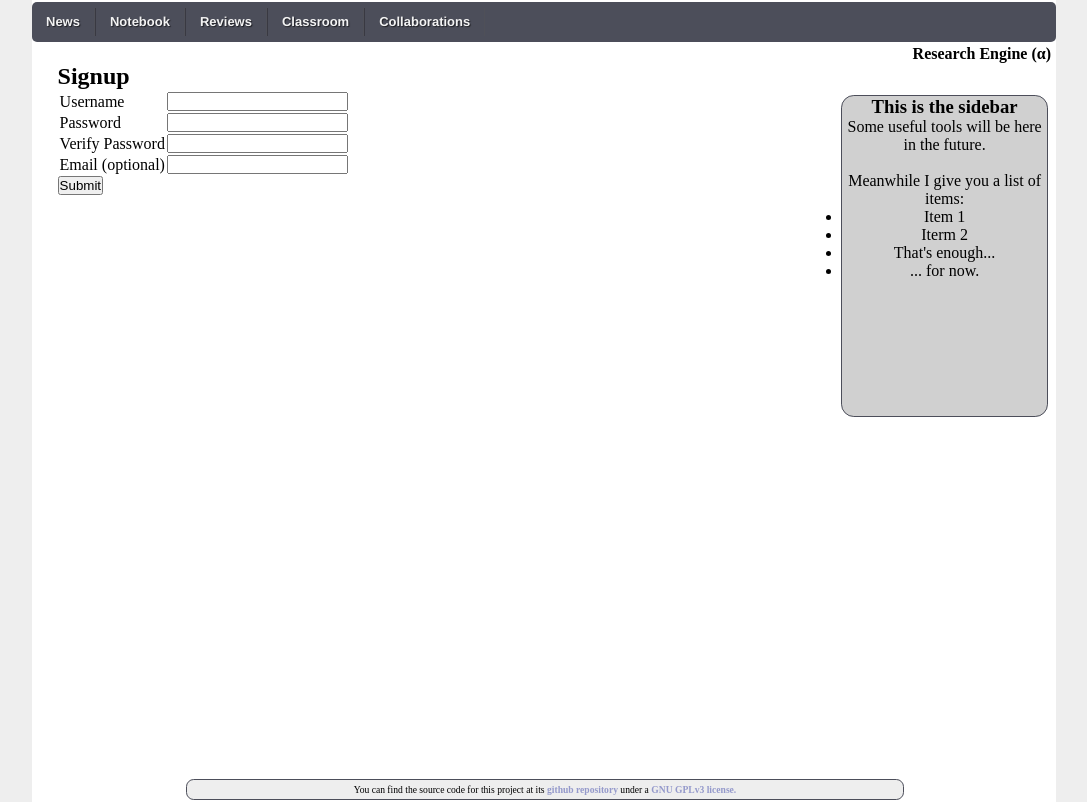
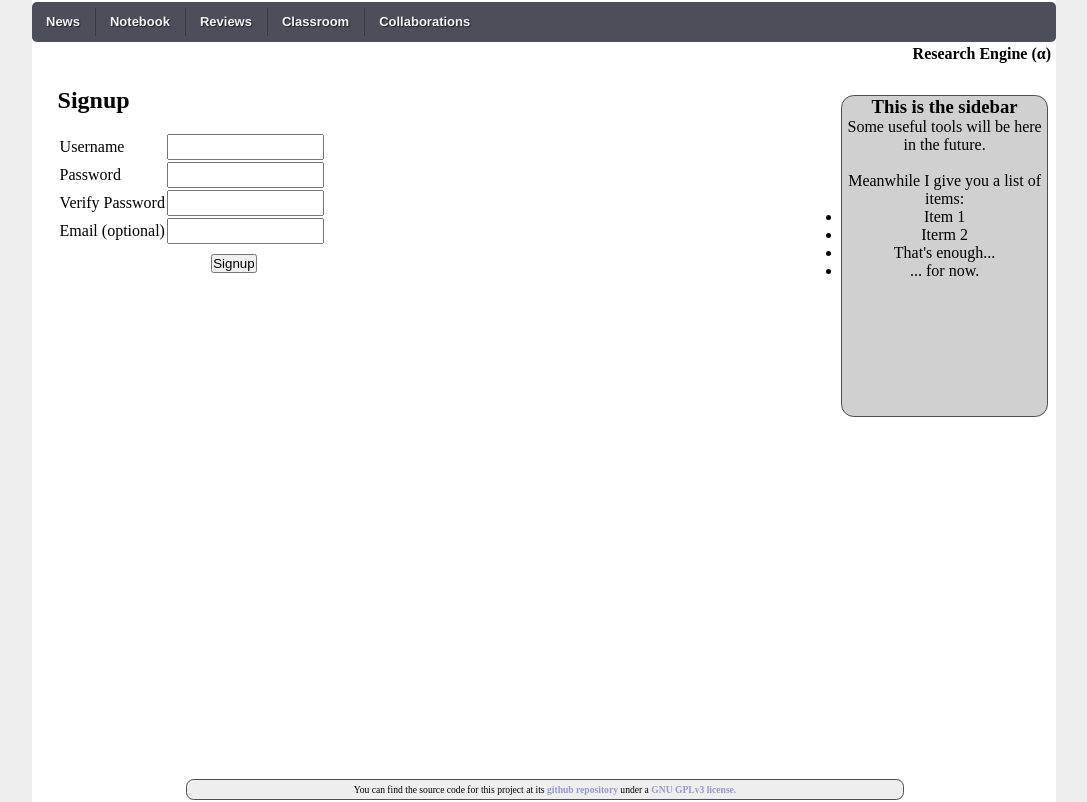
Before and after one commit to andresgsaravia/research-engine, a Python web app: template templates/signup.html in a window 1280 px wide. Shown: the whole page, without its empty margins (96-1183 px from the left). Run offline with Jinja, Linux system fonts and the light colour scheme; the template is opened without the code that fills it, so the values that code supplies are empty.

Commit message:
Moved style settings for login and signup to their own stylesheets. Layout is slightly improved in those pages.

```diff
--- a/css/style.css
+++ b/css/general.css
@@ -32,6 +32,8 @@ body {
     margin-left: 2.5%;
     width: 75%;
     padding-bottom: 3em;
+    text-align: justify;
+    padding-top: 1.5em;
 }
 
 .site-title {
@@ -45,6 +47,10 @@ body {
     text-decoration: none;
     color: black;
     font-size: 0.5em;
+}
+
+.error {
+    color:red;
 }
 
 /* Menu */
--- /dev/null
+++ b/css/logging.css
@@ -0,0 +1,24 @@
+input[type=text] {
+    width: 70%;
+    font-size: 1.2em;
+    font-family: Helvetica, Arial, sans-serif;
+}
+input[type=password] {
+    width: 70%;
+    font-size: 1.2em;
+    font-family: Helvetica, Arial, sans-serif;}
+
+.submit-button {
+    padding-left: 20%;
+    padding-top: 0.5em;
+}
+
+a {
+    text-decoration: none;
+    font-weight: bold;
+    color: #003366;
+}
+
+a:hover {
+    text-decoration: underline;
+}
--- a/templates/base.html
+++ b/templates/base.html
@@ -3,7 +3,9 @@
 <html xmlns="http://www.w3.org/1999/xhtml">
   <head>
     <title>Research Engine</title>
-    <link href="/css/style.css" rel="stylesheet" type="text/css" />
+    <link href="/css/general.css" rel="stylesheet" type="text/css" />
+    {% block head %}
+    {% endblock %}
   </head>
 
   <body>
--- a/templates/signup.html
+++ b/templates/signup.html
@@ -1,19 +1,23 @@
 {% extends "base.html" %}
+
+{% block head %}
+<link href="/css/logging.css" rel="stylesheet" type="text/css" />
+{% endblock %}
 
 {% block content %}
 
 <h2>Signup</h2>
-
+<br/>
 {% if username %}
 <p>Welcome back {{username}}, you are already logged in.</p>
 <p>If you are not {{username}} you can <a href="/logout">Logout</a></p>
 
 {% else %}
   <form method="post">
-    <table class="login">
+    <table>
 
       <tr>
-	<td class="label">
+	<td>
 	  Username
 	</td>
 	<td>
@@ -25,7 +29,7 @@
       </tr>
 
       <tr>
-	<td class="label">
+	<td>
 	  Password
 	</td>
 	<td>
@@ -37,7 +41,7 @@
       </tr>
 
       <tr>
-	<td class="label">
+	<td>
 	  Verify Password
 	</td>
 	<td>
@@ -49,7 +53,7 @@
       </tr>
 
       <tr>
-	<td class="label">
+	<td>
 	  Email (optional)
 	</td>
 	<td>
@@ -61,8 +65,8 @@
       </tr>
 
     </table>
-    <div class="center-submit">
-      <input type="submit" value="Submit">
+    <div class="submit-button">
+      <input type="submit" value="Signup">
     </div>
   </form>
 
```
Also changed, not shown: templates/login.html (+12 -10 lines), 1 other file.
